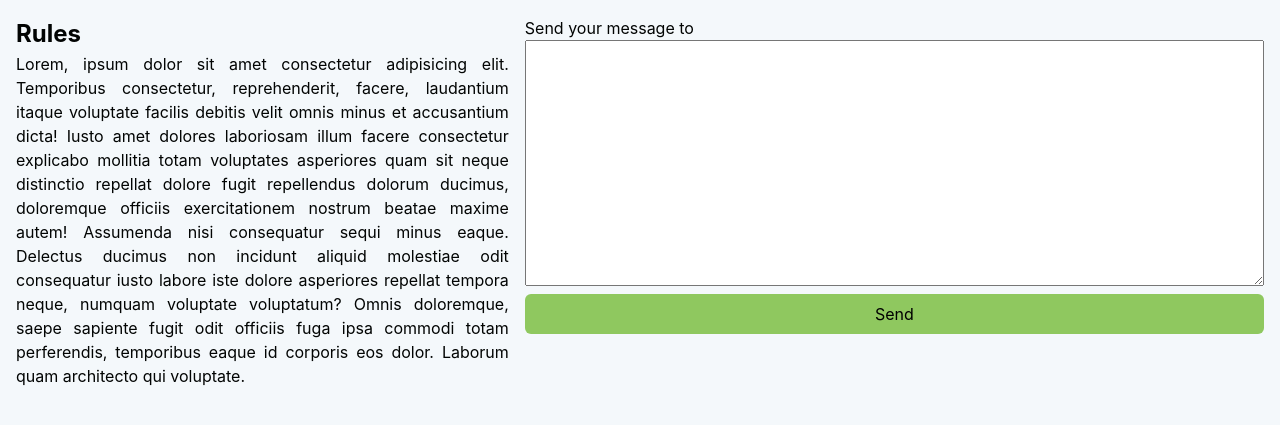
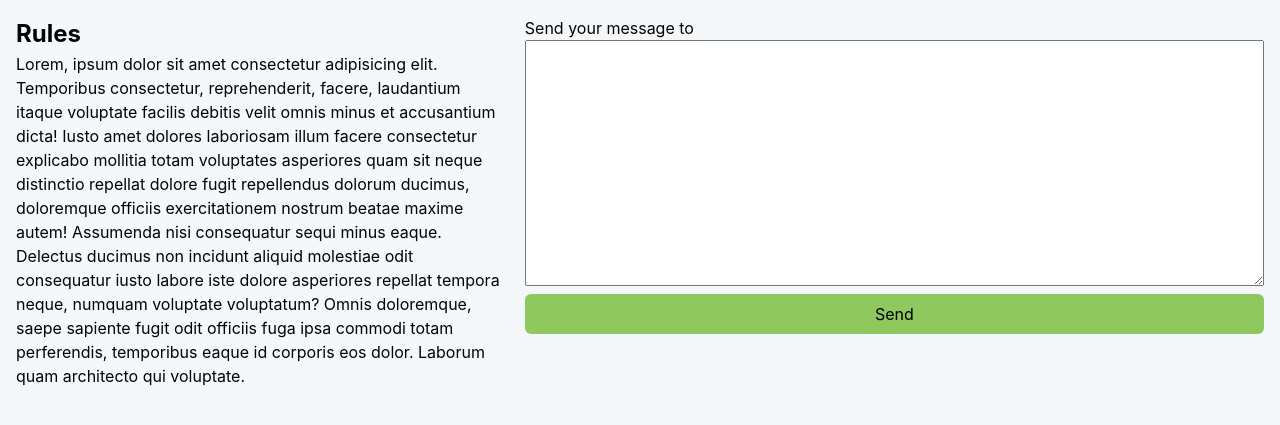
Before and after one commit to Jiseeeh/cvsu-anon, a Django app: template cvsu_anon_app/templates/send_anon.html in a window 1280 px wide. Shown: the part 60-485 px from the top of the page. Run offline with Django 4.2, Linux system fonts and the light colour scheme; the template is opened without the code that fills it, so the values that code supplies are empty.

Commit message:
feat: :sparkles: remove rules desc

```diff
--- a/cvsu_anon_app/static/css/send_anon.css
+++ b/cvsu_anon_app/static/css/send_anon.css
@@ -13,10 +13,6 @@
 
 .form textarea {
   resize: vertical;
-}
-
-.rules__description {
-  text-align: justify;
 }
 
 .notice-section {
```
